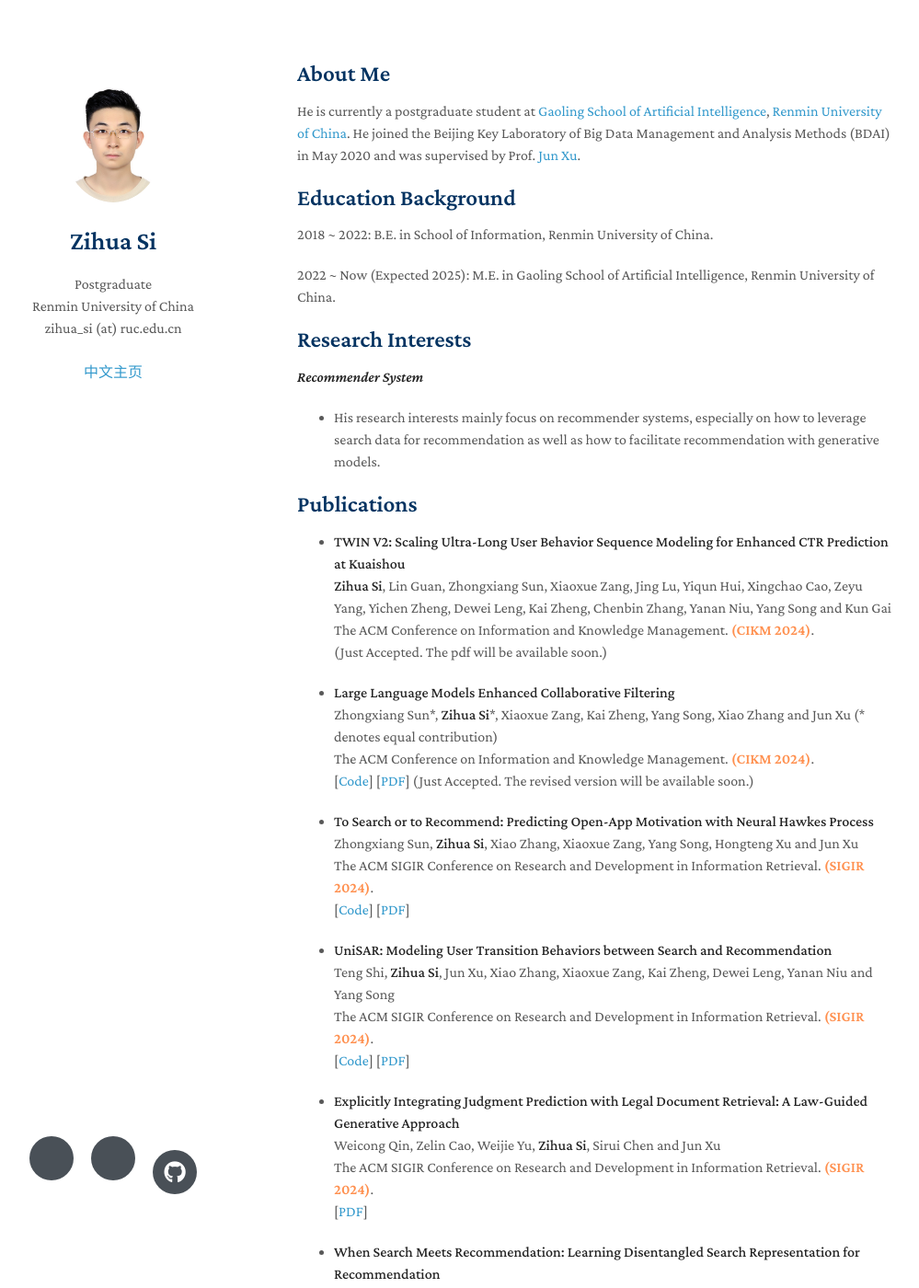
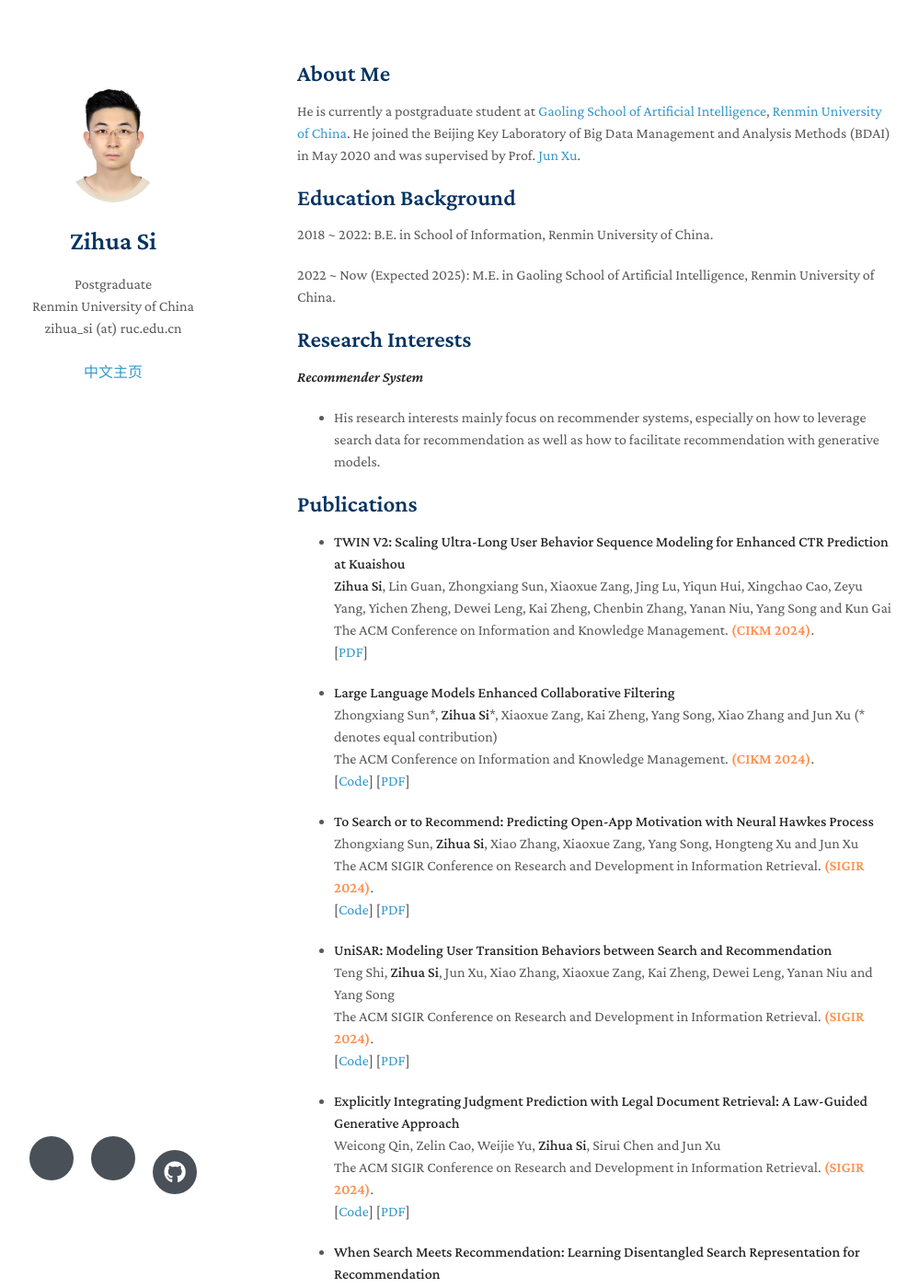
Before and after one commit to Ethan00Si/ethan00si.github.io, a Jekyll site: the page built from index.md, in a window 1280 px wide and 1400 px high. Shown: the whole window at 92% size, without its empty margins (147-1146 px from the left). Built offline with Jekyll 4.4.1, drawn with Linux system fonts in a browser that asks for light colours; nearby versions of some CDN libraries; a style sheet for code colours, icons or effects is not loaded.

Commit message:
update publications

```diff
--- a/index.md
+++ b/index.md
@@ -29,7 +29,7 @@ He joined the Beijing Key Laboratory of Big Data Management and Analysis Methods
   <br>
   The ACM Conference on Information and Knowledge Management. <span style="color:#ff904f;font-weight:1000">(CIKM 2024)</span>.
   <br>
-  (Just Accepted. The pdf will be available soon.)
+  [[PDF](https://arxiv.org/abs/2407.16357)]
 
 - **Large Language Models Enhanced Collaborative Filtering**
   <br>
@@ -38,7 +38,7 @@ He joined the Beijing Key Laboratory of Big Data Management and Analysis Methods
   The ACM Conference on Information and Knowledge Management. <span style="color:#ff904f;font-weight:1000">(CIKM 2024)</span>.
   <br>
   [[Code](https://github.com/Jeryi-Sun/LLM-CF)]
-  [[PDF](https://arxiv.org/abs/2403.17688)] (Just Accepted. The revised version will be available soon.)
+  [[PDF](https://arxiv.org/abs/2403.17688)]
 
 
 
@@ -66,6 +66,7 @@ He joined the Beijing Key Laboratory of Big Data Management and Analysis Methods
   <br>
   The ACM SIGIR Conference on Research and Development in Information Retrieval. <span style="color:#ff904f;font-weight:1000">(SIGIR 2024)</span>.
   <br>
+  [[Code](https://github.com/e-qin/gear)]
   [[PDF](https://arxiv.org/abs/2312.09591)]
 
 - **When Search Meets Recommendation: Learning Disentangled Search Representation for Recommendation**
```
Also changed, not shown: zh.md (+3 -2 lines).
